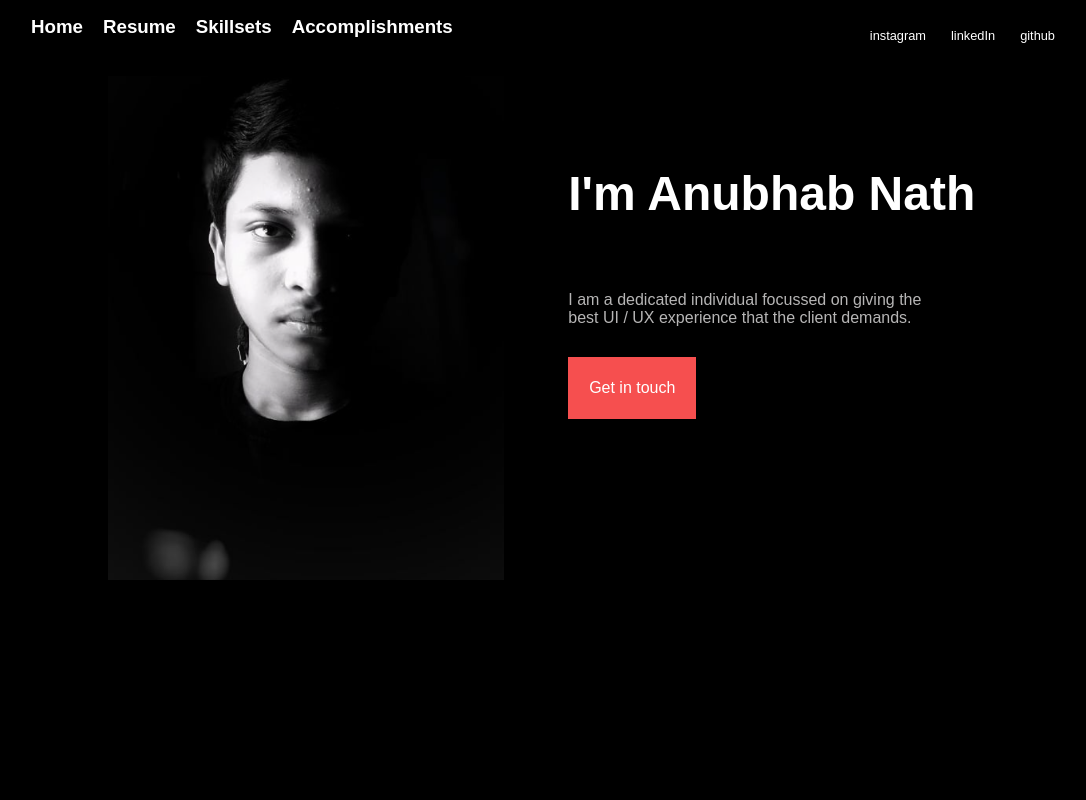
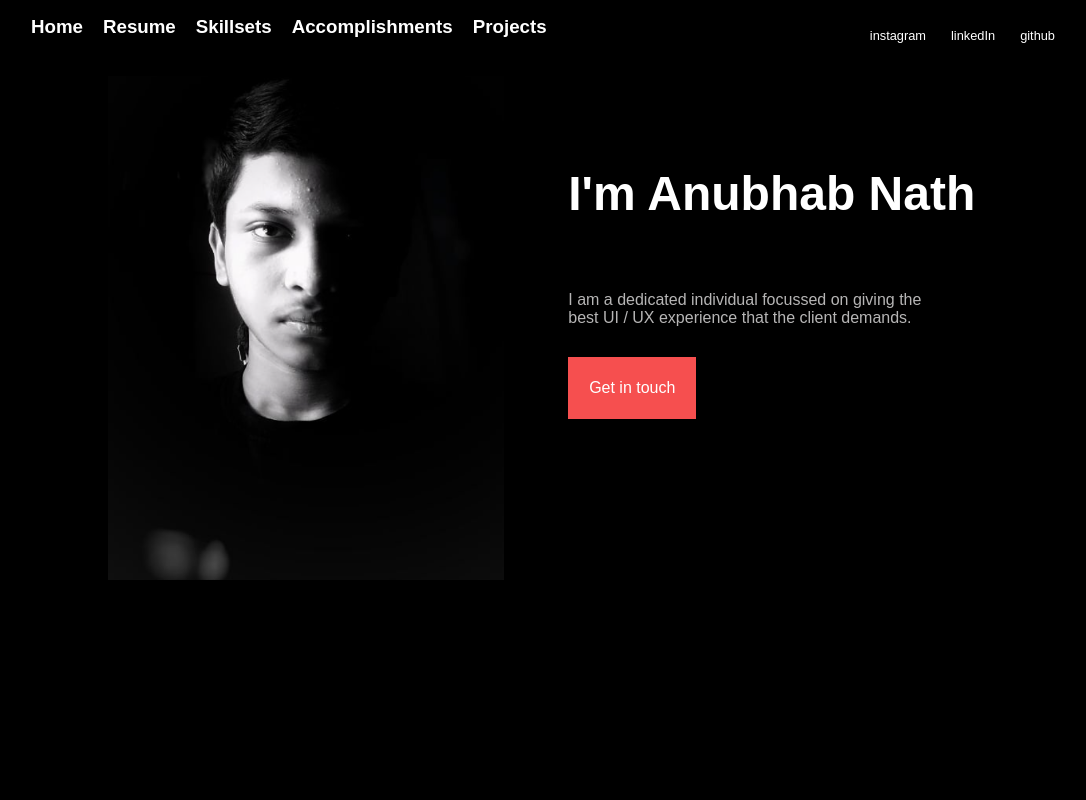
Before and after one commit to anubhabnath098/personal-profile, a plain HTML site: page index.html in a window 1280 px wide. Shown: the top 800 px of the page, without its empty margins (97-1183 px from the left). Drawn offline with Linux system fonts and the light colour scheme.

Commit message:
Update index.html

```diff
--- a/index.html
+++ b/index.html
@@ -17,6 +17,7 @@
             </label>
 
             <ul class="menu__box">
+                <li><a class="menu__item" href="./public/portfolio.html">Projects</a></li>
               <li><a class="menu__item" href="./index.html">Home</a></li>
               <li><a class="menu__item" href="./extrafiles/ANUBHAB.pdf">Resume</a></li>
               <li><a class="menu__item" href="https://www.instagram.com/anubhab098/" target="_blank">Instagram</a></li>
@@ -32,6 +33,7 @@
                 <div class="about"><a href="./extrafiles/ANUBHAB.pdf" target="_blank" class="nav"><h3>Resume</h3></a></div>
                 <div class="portfolio"><a href="#skill" class="nav skillset"><h3>Skillsets</h3></a></div>
                 <div class="portfolio"><a href="#accomplishments" class="nav"><h3>Accomplishments</h3></a></div>
+                <div class="portfolio"><a href="./public/portfolio.html" class="nav"><h3 class="projects">Projects</h3></a></div>
             </div>
             <div class="right-nav">
                 <div class="instagram"><a href="https://www.instagram.com/anubhab098/" class="wlink" target="_blank">instagram</a></div>
```
